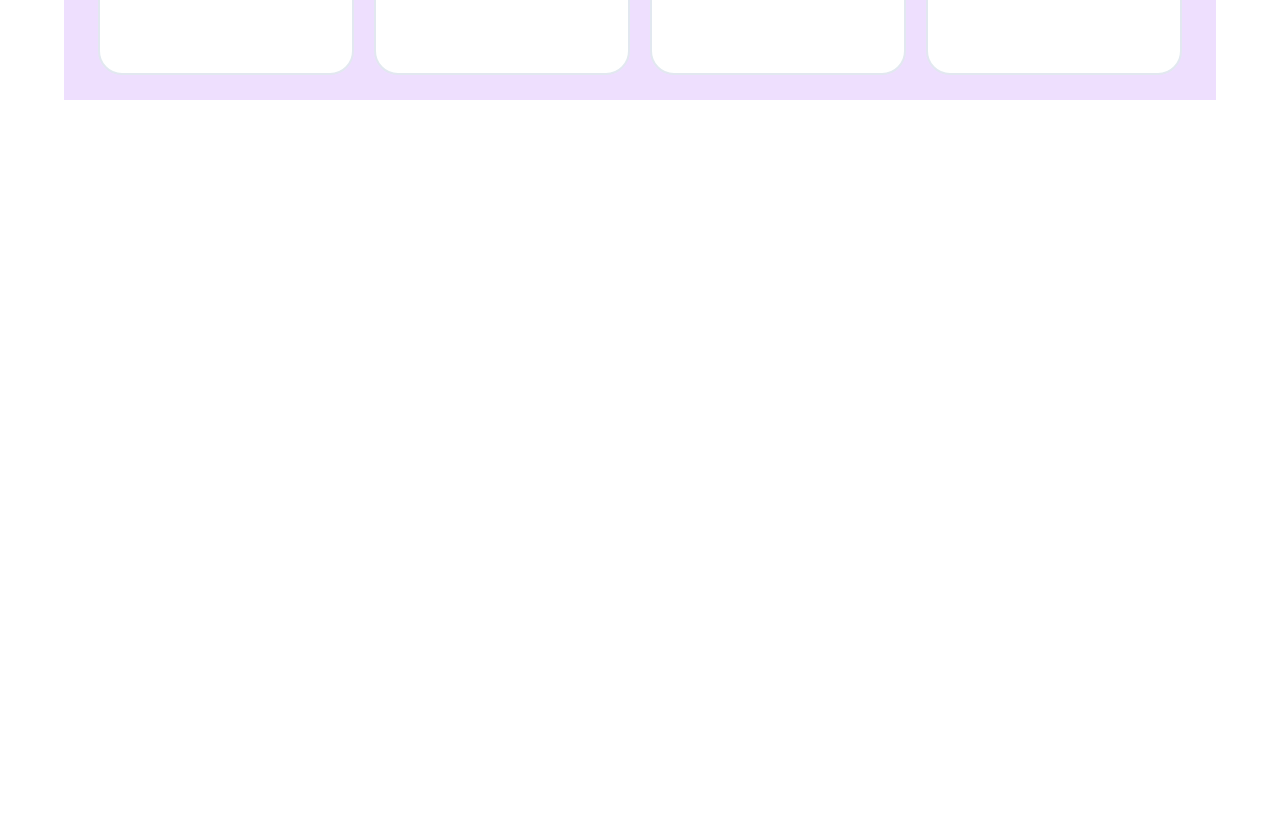
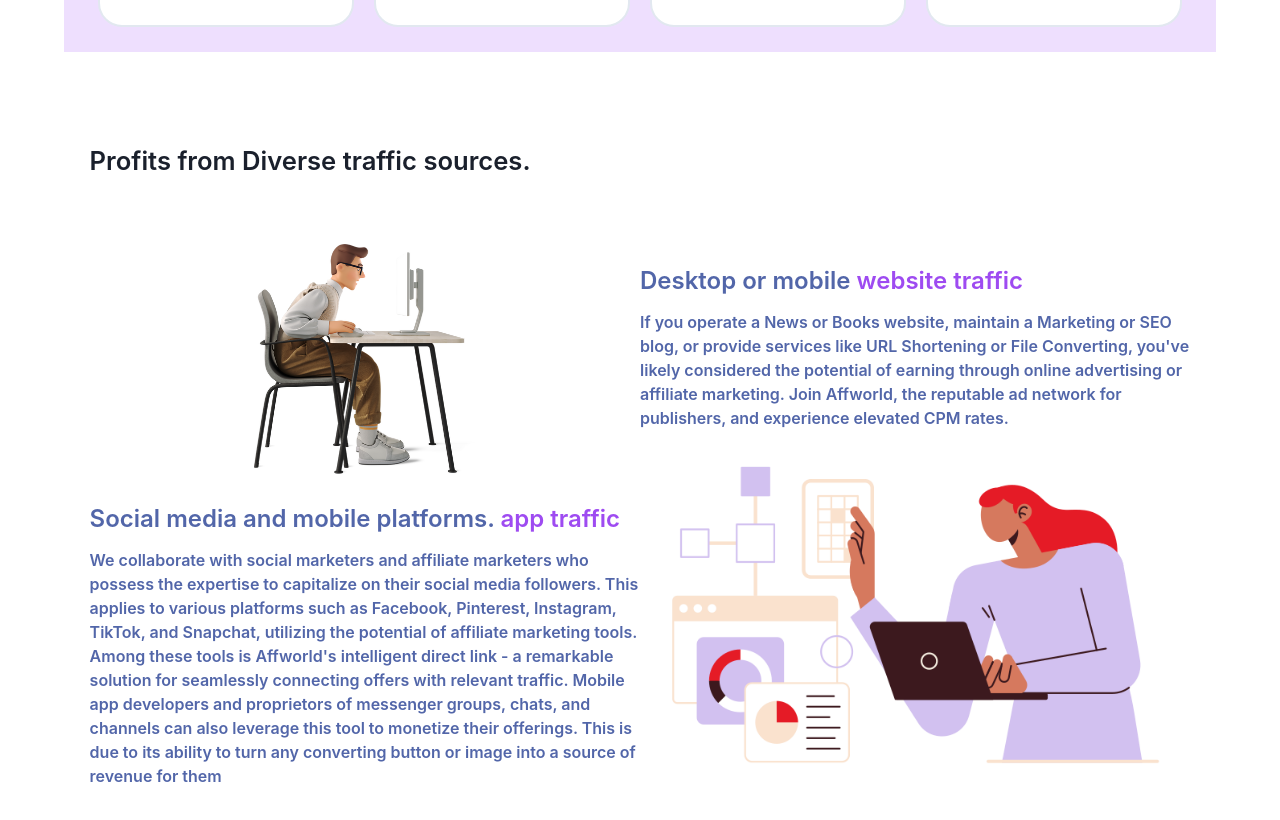
Before and after one commit to Abhinav-2004/Affworld-Dashboard, a React (Create React App) app in the folder dashboard/: page / in a window 1280 px wide. Shown: the part 1514-2334 px from the top of the page. Before the commit the page ends 1678 px from the top, so only its background shows below. Built offline with nearby package versions, Linux system fonts and the light colour scheme.

Commit message:
thrid section done

```diff
--- a/dashboard/src/App.js
+++ b/dashboard/src/App.js
@@ -2,11 +2,13 @@ import React from 'react'
 import './App.css'
 import SectionTwo from './Components/SecondSection/SectionTwo'
 import FirstSection from './Components/FirstSection/FirstSection'
+import ThirdSection from './Components/ThirdSection/ThirdSection'
 const App = () => {
   return (
     <>
     <FirstSection/>
     <SectionTwo/>
+    <ThirdSection/>
     </>
   )
 }
--- a/dashboard/src/Components/SecondSection/SectionTwo.js
+++ b/dashboard/src/Components/SecondSection/SectionTwo.js
@@ -3,7 +3,7 @@ import '../../CSS/SectionTwo.css';
 const SectionTwo = () => {
   return (
     <div className="flex justify-center items-center flex-col bg-[#831bf323] m-[5%] p-[2%]">
-      <div className="flex w-[100%] text-[10vh] text-left ml-[4%] text-[#392976]">
+      <div className="flex w-[100%] text-[300%] text-left ml-[4%] text-[#392976]">
         How AffWorld Works
       </div>
       <div className="flex w-[100%] text-left text-[13px] ml-[4%] mt-[1%] text-[#9e4bf1] font-semibold">
--- /dev/null
+++ b/dashboard/src/Components/ThirdSection/ThirdSection.js
@@ -0,0 +1,50 @@
+import React from "react";
+
+const ThirdSection = () => {
+  return (
+    <div className="flex flex-col justify-between items-center m-[5%] p-[2%]">
+      <div className="flex w-[100%] text-[2vw] text-left font-semibold">
+        Profits from Diverse traffic sources.
+      </div>
+      <div className="flex justify-center items-center flex-row mt-[5%]">
+        <div className="w-[50%] flex flex-col justify-center items-center">
+          <div>
+            {" "}
+            <img src="/assets/images/thirdsection1.png" className="h-[18vw]" />
+          </div>
+          <div className="w-[100%] text-left mt-[5%] text-[3vh] font-semibold text-[#5266a9]">Social media and mobile platforms.
+          <span className="text-[#9e4bf1] font-semibold"> app traffic</span></div>
+          <div className="text-left font-semibold text-md mt-[2%] text-[#5266a9]">
+            We collaborate with social marketers and affiliate marketers who
+            possess the expertise to capitalize on their social media followers.
+            This applies to various platforms such as Facebook, Pinterest,
+            Instagram, TikTok, and Snapchat, utilizing the potential of
+            affiliate marketing tools. Among these tools is Affworld's
+            intelligent direct link - a remarkable solution for seamlessly
+            connecting offers with relevant traffic. Mobile app developers and
+            proprietors of messenger groups, chats, and channels can also
+            leverage this tool to monetize their offerings. This is due to its
+            ability to turn any converting button or image into a source of
+            revenue for them
+          </div>
+        </div>
+        <div className="w-[50%] flex flex-col justify-center items-center">
+        <div className="w-[100%] text-left mt-[5%] text-[3vh] font-semibold text-[#5266a9]">Desktop or mobile
+          <span className="text-[#9e4bf1] font-semibold"> website traffic</span></div>
+          <div className="text-left font-semibold text-md mt-[2%] text-[#5266a9]">
+          If you operate a News or Books website, maintain a Marketing or SEO blog, or provide services like
+URL Shortening or File Converting, you've likely considered the potential of earning through online
+advertising or affiliate marketing.
+Join Affworld, the reputable ad network for publishers, and experience elevated CPM rates.
+          </div>
+
+          <div>
+            <img src="/assets/images/thirdsection2.png" />
+          </div>
+        </div>
+      </div>
+    </div>
+  );
+};
+
+export default ThirdSection;
```
Also changed, not shown: dashboard/public/assets/images/thirdsection1.png (added), dashboard/public/assets/images/thirdsection2.png (added).
